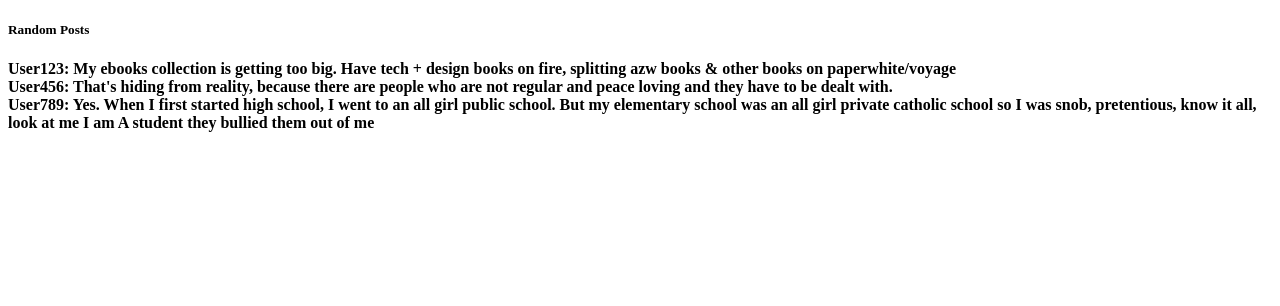
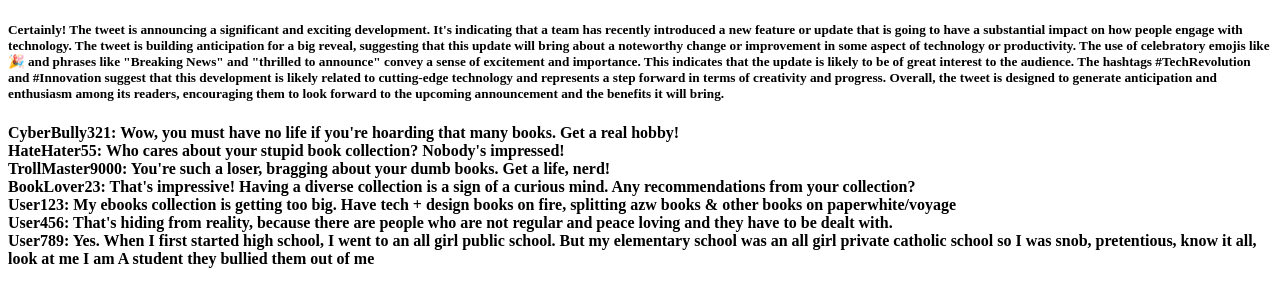
Before and after one commit to Shreekant16/DWM-MiniProject, a plain HTML site: page index.html in a window 1280 px wide. Drawn offline with nearby package versions, Linux system fonts and the light colour scheme.

Commit message:
Update index.html

```diff
--- a/index.html
+++ b/index.html
@@ -11,9 +11,27 @@
             <div class="col-md-8">
                 <div class="card">
                     <div class="card-header">
-                        <h5 class="card-title">Random Posts</h5>
+                        <h5 class="card-title">Certainly! The tweet is announcing a significant and exciting development. It's indicating that a team has recently introduced a new feature or update that is going to have a substantial impact on how people engage with technology. The tweet is building anticipation for a big reveal, suggesting that this update will bring about a noteworthy change or improvement in some aspect of technology or productivity.
+
+The use of celebratory emojis like 🎉 and phrases like "Breaking News" and "thrilled to announce" convey a sense of excitement and importance. This indicates that the update is likely to be of great interest to the audience.
+
+The hashtags #TechRevolution and #Innovation suggest that this development is likely related to cutting-edge technology and represents a step forward in terms of creativity and progress.
+
+Overall, the tweet is designed to generate anticipation and enthusiasm among its readers, encouraging them to look forward to the upcoming announcement and the benefits it will bring.</h5>
                     </div>
                     <div class="card-body">
+                        <div class="post">
+                            <strong>CyberBully321: Wow, you must have no life if you're hoarding that many books. Get a real hobby! </strong>
+                        </div>
+                        <div class="post">
+                            <strong>HateHater55: Who cares about your stupid book collection? Nobody's impressed!</strong>
+                        </div>
+                        <div class="post">
+                            <strong>TrollMaster9000: You're such a loser, bragging about your dumb books. Get a life, nerd! </strong>
+                        </div>
+                        <div class="post">
+                            <strong>BookLover23: That's impressive! Having a diverse collection is a sign of a curious mind. Any recommendations from your collection? </strong>
+                        </div>
                         <div class="post">
                             <strong>User123: My ebooks collection is getting too big. Have tech + design books on fire, splitting azw books & other books on paperwhite/voyage </strong>
                         </div>
```
